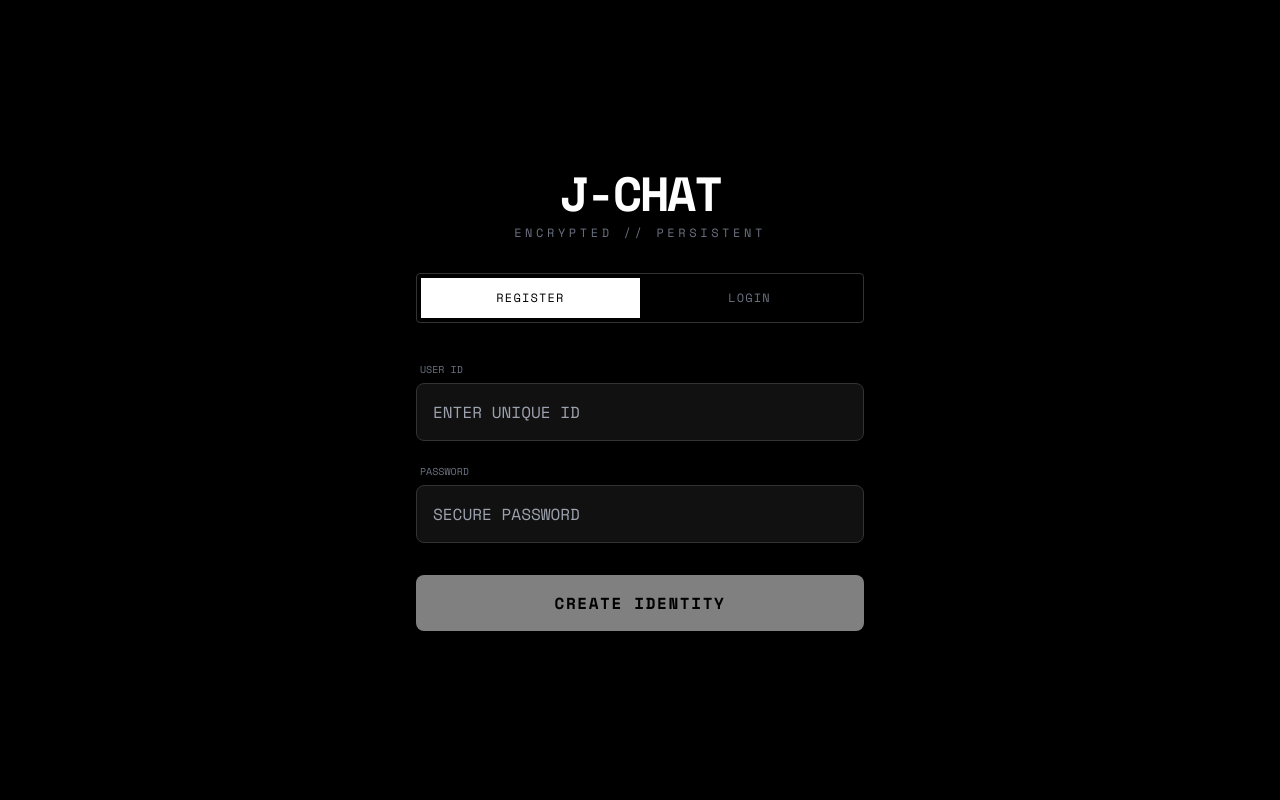
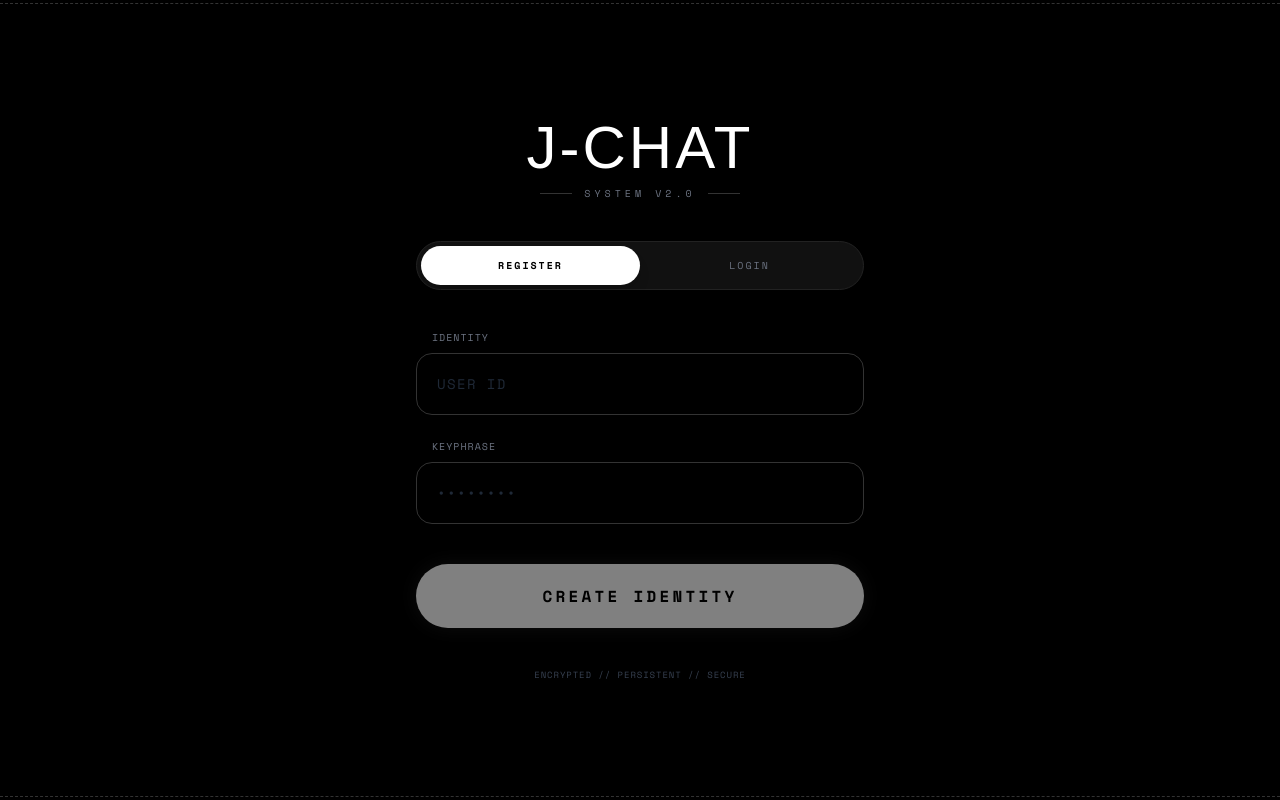
Before and after one commit to jjforjhon/jchat2, a React (Vite) app: page / in a window 1280 px wide. Built offline with nearby package versions, Linux system fonts and the light colour scheme; a web font is replaced by a local one.

Commit message:
Update LoginScreen.tsx

```diff
--- a/src/components/LoginScreen.tsx
+++ b/src/components/LoginScreen.tsx
@@ -19,37 +19,49 @@ export const LoginScreen = ({ onLogin }: LoginProps) => {
 
     try {
       if (mode === 'REGISTER') {
+        // Register & Auto Login
         await api.register(id, password, '');
-        // Auto login after register
         onLogin({ id, password });
       } else {
         const res = await api.login(id, password);
-        onLogin({ ...res.user, password }); // Save password in local state for reconnects
+        onLogin({ ...res.user, password });
       }
     } catch (err: any) {
-      setError(mode === 'LOGIN' ? "INVALID ID OR PASSWORD" : "ID ALREADY EXISTS");
+      setError(mode === 'LOGIN' ? "ACCESS DENIED" : "ID UNAVAILABLE");
     } finally {
       setLoading(false);
     }
   };
 
   return (
-    <div className="h-screen bg-black text-white font-mono flex flex-col items-center justify-center p-6">
-      <div className="w-full max-w-md space-y-8">
-        {/* LOGO */}
-        <div className="text-center space-y-2">
-          <div className="text-5xl font-bold tracking-tighter">J-CHAT</div>
-          <div className="text-xs tracking-[0.3em] text-gray-500">ENCRYPTED // PERSISTENT</div>
+    <div className="h-screen bg-black text-white font-mono flex flex-col items-center justify-center p-6 relative overflow-hidden">
+
+      {/* Background Decoration */}
+      <div className="absolute top-0 left-0 w-full h-1 border-b border-dashed border-[#333]"></div>
+      <div className="absolute bottom-0 right-0 w-full h-1 border-t border-dashed border-[#333]"></div>
+
+      <div className="w-full max-w-md space-y-10 animate-fade-in z-10">
+
+        {/* LOGO AREA */}
+        <div className="text-center">
+          <h1 className="text-6xl mb-2 font-dot tracking-wider text-white">J-CHAT</h1>
+          <div className="flex justify-center items-center gap-3">
+            <span className="h-px w-8 bg-[#333]"></span>
+            <span className="text-[10px] tracking-[0.4em] text-gray-500 uppercase">System v2.0</span>
+            <span className="h-px w-8 bg-[#333]"></span>
+          </div>
         </div>
 
-        {/* TABS */}
-        <div className="flex border border-[#333] rounded p-1">
+        {/* TABS (Segmented Control) */}
+        <div className="flex bg-[#111] p-1 rounded-full border border-[#222]">
           {['REGISTER', 'LOGIN'].map((m) => (
             <button
               key={m}
-              onClick={() => setMode(m as any)}
-              className={`flex-1 py-3 text-xs tracking-widest transition-all ${
-                mode === m ? 'bg-white text-black' : 'text-gray-500 hover:text-gray-300'
+              onClick={() => { setMode(m as any); setError(''); }}
+              className={`flex-1 py-3 text-[10px] tracking-[0.2em] rounded-full transition-all duration-300 ${
+                mode === m
+                  ? 'bg-white text-black font-bold shadow-lg'
+                  : 'text-gray-500 hover:text-white'
               }`}
             >
               {m}
@@ -57,39 +69,51 @@ export const LoginScreen = ({ onLogin }: LoginProps) => {
           ))}
         </div>
 
-        {/* FORM */}
-        <div className="space-y-4">
-          <div className="space-y-1">
-            <label className="text-[10px] text-gray-500 ml-1">USER ID</label>
+        {/* FORM INPUTS */}
+        <div className="space-y-6">
+          <div className="group">
+            <label className="text-[10px] text-gray-500 ml-4 mb-2 block tracking-widest group-focus-within:text-white transition-colors">IDENTITY</label>
             <input
               value={id}
               onChange={(e) => setId(e.target.value.toUpperCase())}
-              className="w-full bg-[#111] border border-[#333] p-4 text-white outline-none focus:border-white transition-colors rounded-lg"
-              placeholder="ENTER UNIQUE ID"
+              className="w-full bg-black border border-[#333] p-5 rounded-2xl text-white outline-none focus:border-white focus:bg-[#111] transition-all text-sm tracking-widest placeholder-gray-800"
+              placeholder="USER ID"
             />
           </div>
 
-          <div className="space-y-1">
-            <label className="text-[10px] text-gray-500 ml-1">PASSWORD</label>
+          <div className="group">
+            <label className="text-[10px] text-gray-500 ml-4 mb-2 block tracking-widest group-focus-within:text-white transition-colors">KEYPHRASE</label>
             <input
               type="password"
               value={password}
               onChange={(e) => setPassword(e.target.value)}
-              className="w-full bg-[#111] border border-[#333] p-4 text-white outline-none focus:border-white transition-colors rounded-lg"
-              placeholder="SECURE PASSWORD"
+              onKeyDown={(e) => e.key === 'Enter' && handleSubmit()}
+              className="w-full bg-black border border-[#333] p-5 rounded-2xl text-white outline-none focus:border-white focus:bg-[#111] transition-all text-sm tracking-widest placeholder-gray-800"
+              placeholder="••••••••"
             />
           </div>
         </div>
 
-        {error && <div className="text-red-500 text-xs text-center border border-red-900/50 p-2 bg-red-900/10">{error}</div>}
+        {/* ERROR MESSAGE */}
+        {error && (
+          <div className="flex items-center justify-center gap-2 text-red-500 text-xs tracking-widest border border-red-900/30 p-3 bg-red-900/10 rounded-lg">
+            <span className="w-2 h-2 bg-red-500 rounded-full animate-pulse"></span>
+            {error}
+          </div>
+        )}
 
+        {/* SUBMIT BUTTON */}
         <button
           onClick={handleSubmit}
           disabled={loading || !id || !password}
-          className="w-full bg-white text-black font-bold py-4 rounded-lg tracking-widest hover:bg-gray-200 disabled:opacity-50 transition-all"
+          className="w-full bg-white text-black font-bold py-5 rounded-full tracking-[0.2em] hover:scale-[1.02] active:scale-[0.98] transition-all disabled:opacity-50 disabled:scale-100 shadow-[0_0_20px_rgba(255,255,255,0.1)]"
         >
-          {loading ? 'PROCESSING...' : mode === 'REGISTER' ? 'CREATE IDENTITY' : 'RESTORE SESSION'}
+          {loading ? 'INITIALIZING...' : mode === 'REGISTER' ? 'CREATE IDENTITY' : 'ESTABLISH LINK'}
         </button>
+
+        <div className="text-center">
+            <p className="text-[9px] text-gray-700 tracking-widest">ENCRYPTED // PERSISTENT // SECURE</p>
+        </div>
       </div>
     </div>
   );
```
